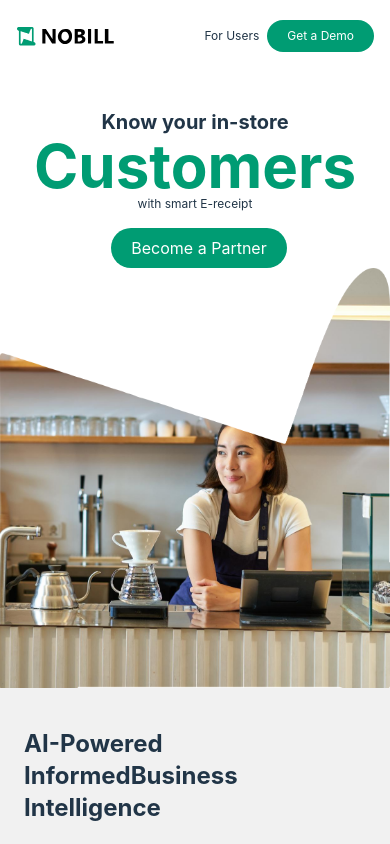
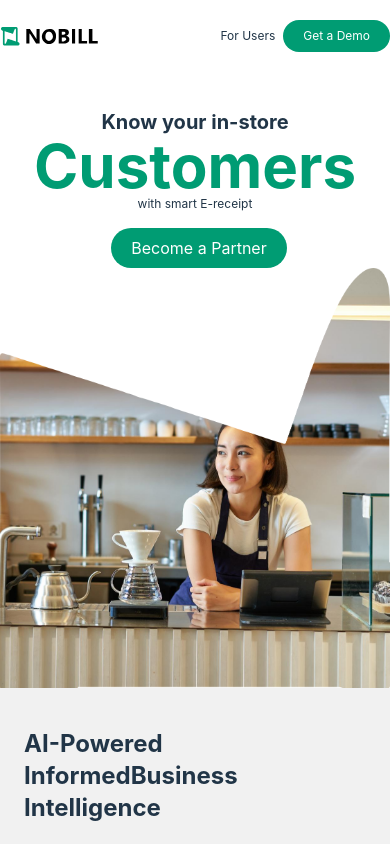
Before and after one commit to nobillae/nobill-website, a React (Vite) app: page /customer in a window 390 px wide. Shown: the top 844 px of the page. Built offline with nearby package versions, Linux system fonts and the light colour scheme.

Commit message:
header样式修复

```diff
--- a/src/components/header.tsx
+++ b/src/components/header.tsx
@@ -4,7 +4,7 @@ import NoBillLogo from './images/no-bill-logo.svg'
 export function Header({ customer }: { customer: boolean }): JSX.Element {
   return (
     <div className='lg:border-b lg:border-dashed lg:border-gray-200'>
-      <div className='flex items-center px-4 py-5 lg:max-w-7xl lg:m-auto'>
+      <div className='flex items-center lg:px-4 py-5 lg:max-w-7xl lg:m-auto'>
         <Link to='/'>
           <img src={NoBillLogo} className='h-5' />
         </Link>
```
